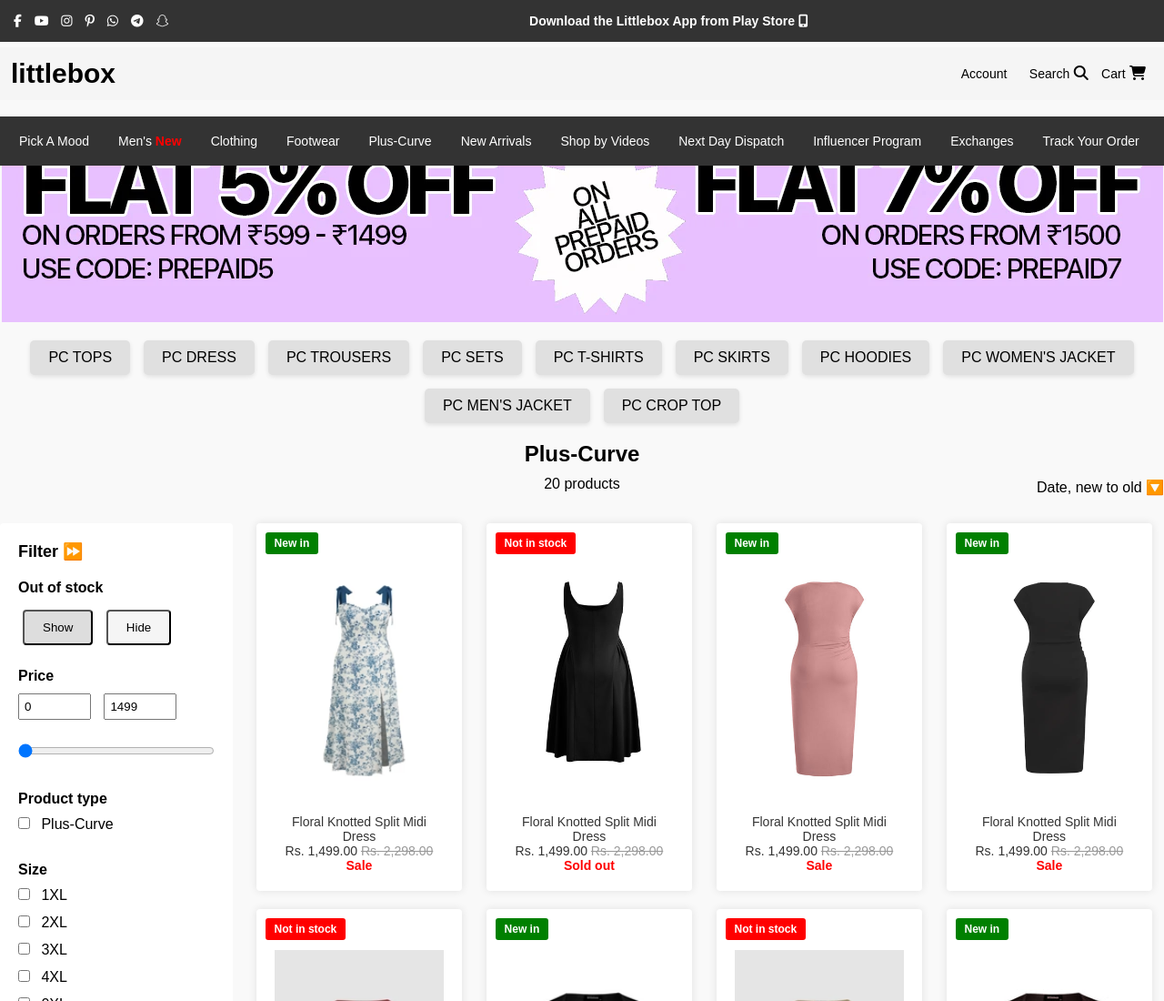
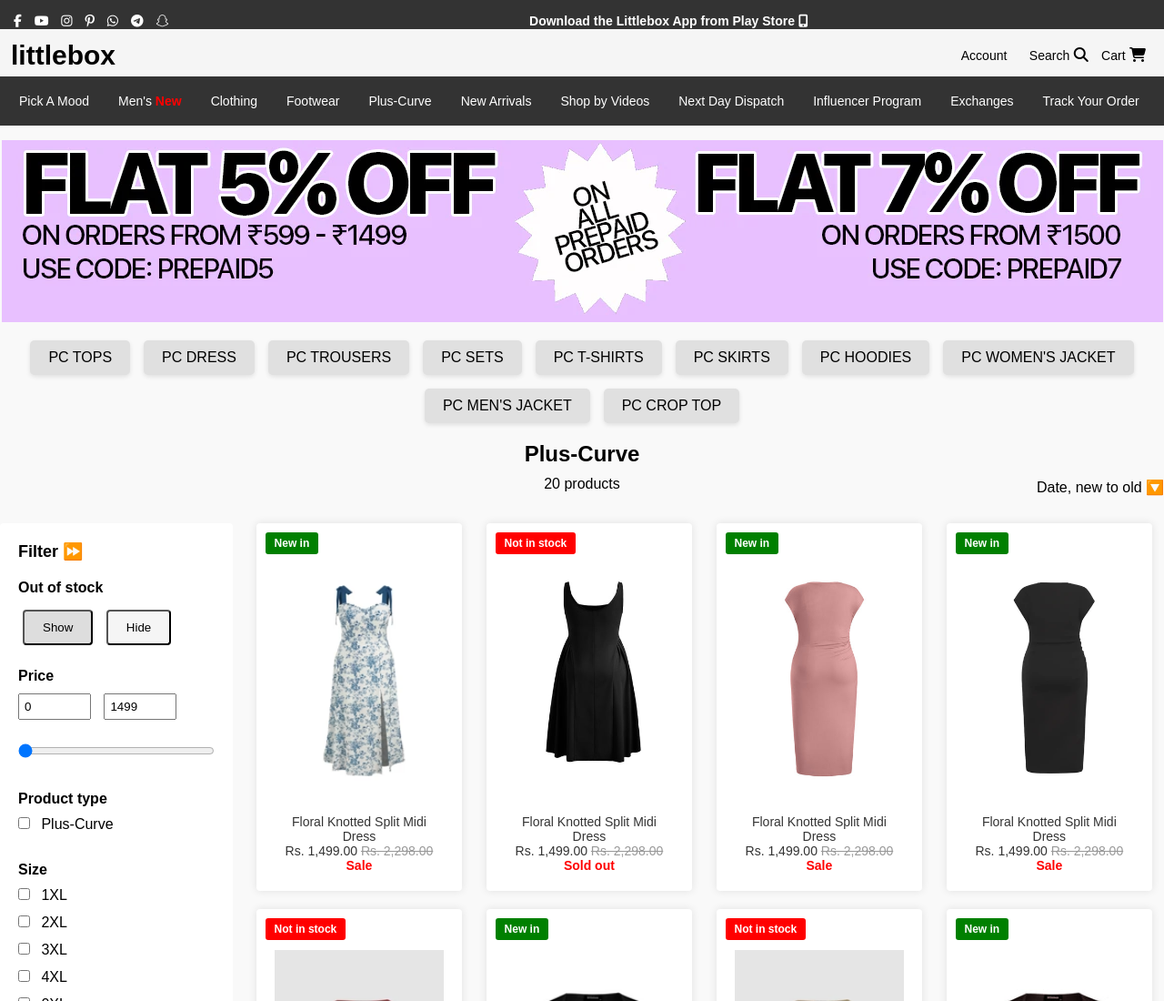
Before and after one commit to Monisasmal/LittleBoxIndia_Plus-Curve, a plain HTML site: page index.html in a window 1280 px wide. Shown: the top 1100 px of the page at 91% size. Drawn offline with Linux system fonts and the light colour scheme.

Commit message:
Update plusCurve.css
Navbar Changes

```diff
--- a/plusCurve.css
+++ b/plusCurve.css
@@ -61,7 +61,7 @@ body {
     padding: 20px 0;
     text-align: start;
     position: fixed;
-    top: 6.5%;
+    top: 4%;
     width: 100%;
     padding: 12px;
     z-index: 1000;
@@ -95,7 +95,7 @@ body {
     background-color: #333;
     overflow: hidden;
     position: fixed;
-    top: 16%;
+    top: 10.5%;
     width: 100%;
     padding: 5px;
     z-index: 1000;
```
